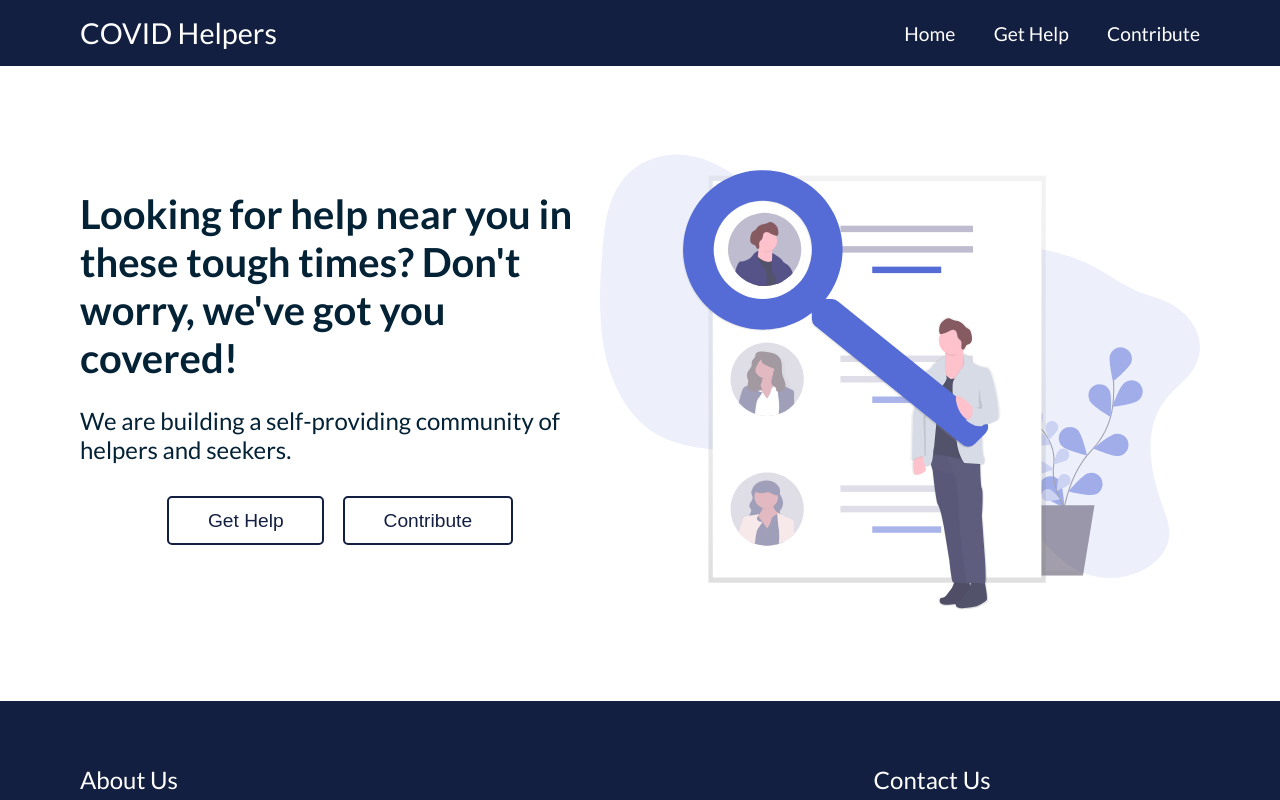
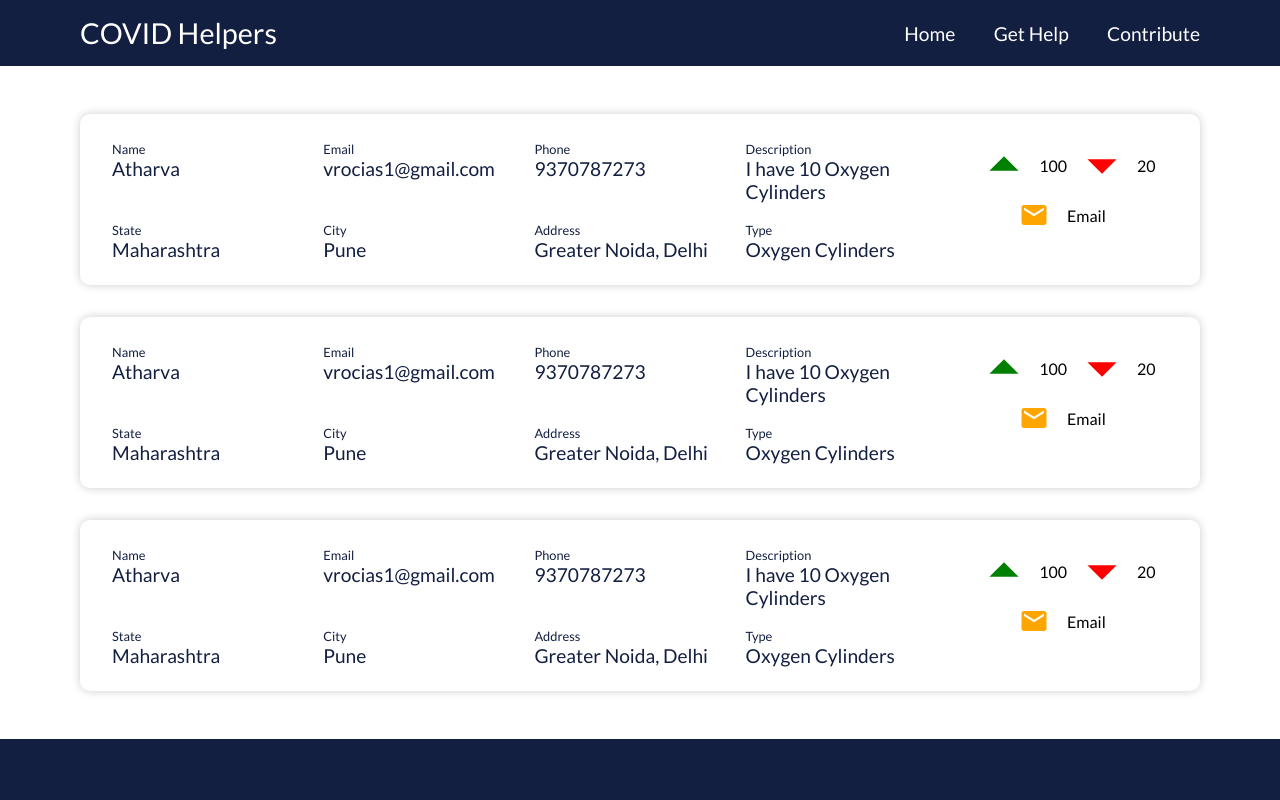
Before and after one commit to covidhelper/fe, a React (Create React App) app: page /seek in a window 1280 px wide. Shown: the top 800 px of the page. Built offline with nearby package versions, Linux system fonts and the light colour scheme.

Commit message:
Added Card compoenet and basic Get help page layout

```diff
--- a/src/App.js
+++ b/src/App.js
@@ -3,12 +3,14 @@ import { BrowserRouter as Router, Route, Switch } from 'react-router-dom'
 import Footer from './components/Footer/Footer';
 import Navbar from './components/Navbar/Navbar';
 import LandingPage from './views/LandingPage/LandingPage';
+import Seek from './views/Seek/Seek';
 
 const App = () => {
   return (
     <Router>
       <Navbar />
       <Switch>
+        <Route exact path="/seek" component={Seek} />
         <Route path="/" component={LandingPage} />
       </Switch>
       <Footer />
--- a/src/assets/scss/index.scss
+++ b/src/assets/scss/index.scss
@@ -199,3 +199,69 @@ nav {
     padding: 4em 2em;
   }
 }
+
+.card {
+  display: flex;
+  box-shadow: 0 0 10px rgba($color: #000000, $alpha: 0.2);
+  border-radius: 10px;
+  padding: 1em 2em;
+  margin: 2em 0;
+  .content-wrapper {
+    flex: 1 1 80%;
+    display: grid;
+    grid-template-columns: 1fr 1fr 1fr 1fr;
+
+    .block {
+      color: $dark-blue;
+      span {
+        font-size: 0.8rem;
+      }
+
+      p {
+        font-size: 1.2rem;
+      }
+      margin: 0.5em 0;
+    }
+  }
+
+  .arrows {
+    flex: 1 1 20%;
+
+    .vote {
+      display: flex;
+      place-content: center;
+      .upvote {
+        display: flex;
+        align-items: center;
+        cursor: pointer;
+        svg {
+          font-size: 70px;
+          color: green;
+        }
+      }
+
+      .downvote {
+        display: flex;
+        align-items: center;
+        cursor: pointer;
+        svg {
+          font-size: 70px;
+          color: red;
+        }
+      }
+    }
+
+    .email {
+      width: 100%;
+      place-content: center;
+      display: flex;
+      align-items: center;
+      cursor: pointer;
+      svg {
+        font-size: 30px;
+        color: orange;
+        margin-right: 0.6em;
+      }
+    }
+  }
+}
--- /dev/null
+++ b/src/components/Card/Card.js
@@ -0,0 +1,62 @@
+import { ArrowDropDown, ArrowDropUp, Mail } from '@material-ui/icons';
+import React from 'react';
+
+const Card = () => {
+
+  return (
+    <div className="card">
+        <div className="content-wrapper">
+            <div className="block">
+                <span>Name</span>
+                <p>Atharva</p>
+            </div>
+            <div className="block">
+                <span>Email</span>
+                <p>vrocias1@gmail.com</p>
+            </div>
+            <div className="block">
+                <span>Phone</span>
+                <p>9370787273</p>
+            </div>
+            <div className="block">
+                <span>Description</span>
+                <p>I have 10 Oxygen Cylinders</p>
+            </div>
+            <div className="block">
+                <span>State</span>
+                <p>Maharashtra</p>
+            </div>
+            <div className="block">
+                <span>City</span>
+                <p>Pune</p>
+            </div>
+            <div className="block">
+                <span>Address</span>
+                <p>Greater Noida, Delhi</p>
+            </div>
+            <div className="block">
+                <span>Type</span>
+                <p>Oxygen Cylinders</p>
+            </div>
+        </div>
+        <div className="arrows">
+            <div className="vote">
+                <div className="upvote">
+                    <ArrowDropUp />
+                    100
+                </div>
+                <div className="downvote">
+                    <ArrowDropDown />
+                    20
+                </div>
+            </div>
+            <div className="email">
+                <Mail />
+                Email
+            </div>
+        </div>
+    </div>
+  );
+}
+
+export default Card;
--- /dev/null
+++ b/src/views/Seek/Seek.js
@@ -0,0 +1,27 @@
+import React from 'react'
+import Card from '../../components/Card/Card'
+
+const Seek = () => {
+    const values = {
+        name: 'Atharva',
+        email: 'a@gmail.com',
+        phone: '9370787273',
+        desc: 'I have 10 Oxygen cylinders',
+        state: 'Maharashtra',
+        city: 'Pune',
+        type: 'Oxygen Cylinders',
+        addr: 'Katraj, Pune',
+        up: 100,
+        down: 20,
+        mail: 'a@gmail.com'
+    }
+    return (
+        <div className="layout-wrapper">
+            <Card { ...values } />
+            <Card { ...values } />
+            <Card { ...values } />
+        </div>
+    )
+}
+
+export default Seek
```
